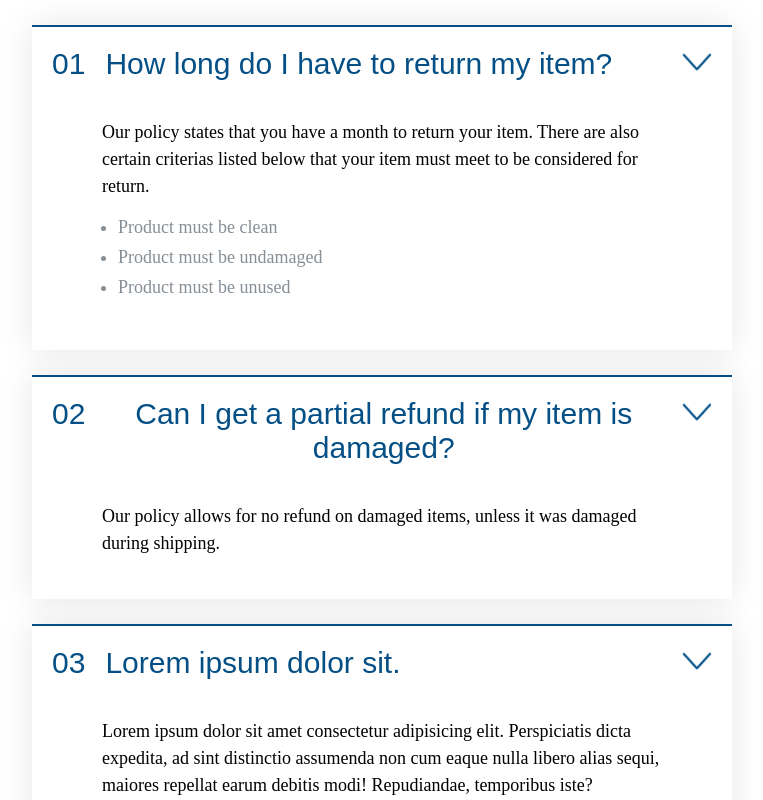
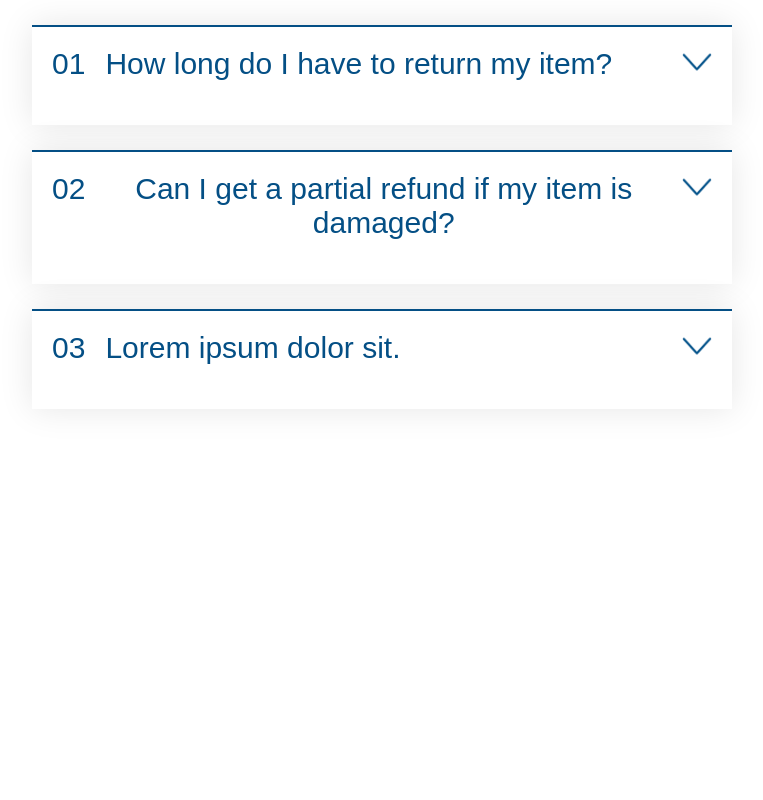
Before and after one commit to SueHafi/accordion-component, a React (Vite) app: page / in a window 1280 px wide. Shown: the top 800 px of the page, without its empty margins (258-1021 px from the left). Built offline with nearby package versions, Linux system fonts and the light colour scheme.

Commit message:
accordion now closes and opens

```diff
--- a/src/components/Accordion.css
+++ b/src/components/Accordion.css
@@ -23,6 +23,10 @@
   background-color: white;
   border: none;
 
+}
+
+.hidden {
+  display: none;
 }
 
 .accordion-num {
--- a/src/components/Accordion.tsx
+++ b/src/components/Accordion.tsx
@@ -1,4 +1,4 @@
-import { ReactNode, MouseEvent } from "react";
+import { ReactNode, MouseEvent, useState } from "react";
 import "./Accordion.css";
 type AccordionProps = {
   num: string;
@@ -7,8 +7,10 @@ type AccordionProps = {
 };
 
 export default function Accordion({ num, title, children }: AccordionProps) {
+  const [isExpanded, setIsExpanded] = useState(false);
+
   function handleAccordionClick(e: MouseEvent<HTMLButtonElement>) {
-    console.log(e.target);
+    setIsExpanded(!isExpanded);
   }
 
   return (
@@ -18,14 +20,18 @@ export default function Accordion({ num, title, children }: AccordionProps) {
           className="accordion-button"
           onClick={handleAccordionClick}
           type="button"
-          aria-expanded={true}
+          aria-expanded={isExpanded}
         >
           <span className="accordion-num">{num}</span>
           <span className="accordion-title">{title}</span>
-          <img className="accordion-symbol" alt="caret down" src="/caret-down.png" />
+          <img
+            className="accordion-symbol"
+            alt="caret down"
+            src="/caret-down.png"
+          />
         </button>
       </h2>
-      <section className="accordion-text-section">{children}</section>
+      <section className={`${isExpanded? 'accordion-text-section' : 'accordion-text-section hidden'}`}>{children}</section>
     </div>
   );
 }
```
